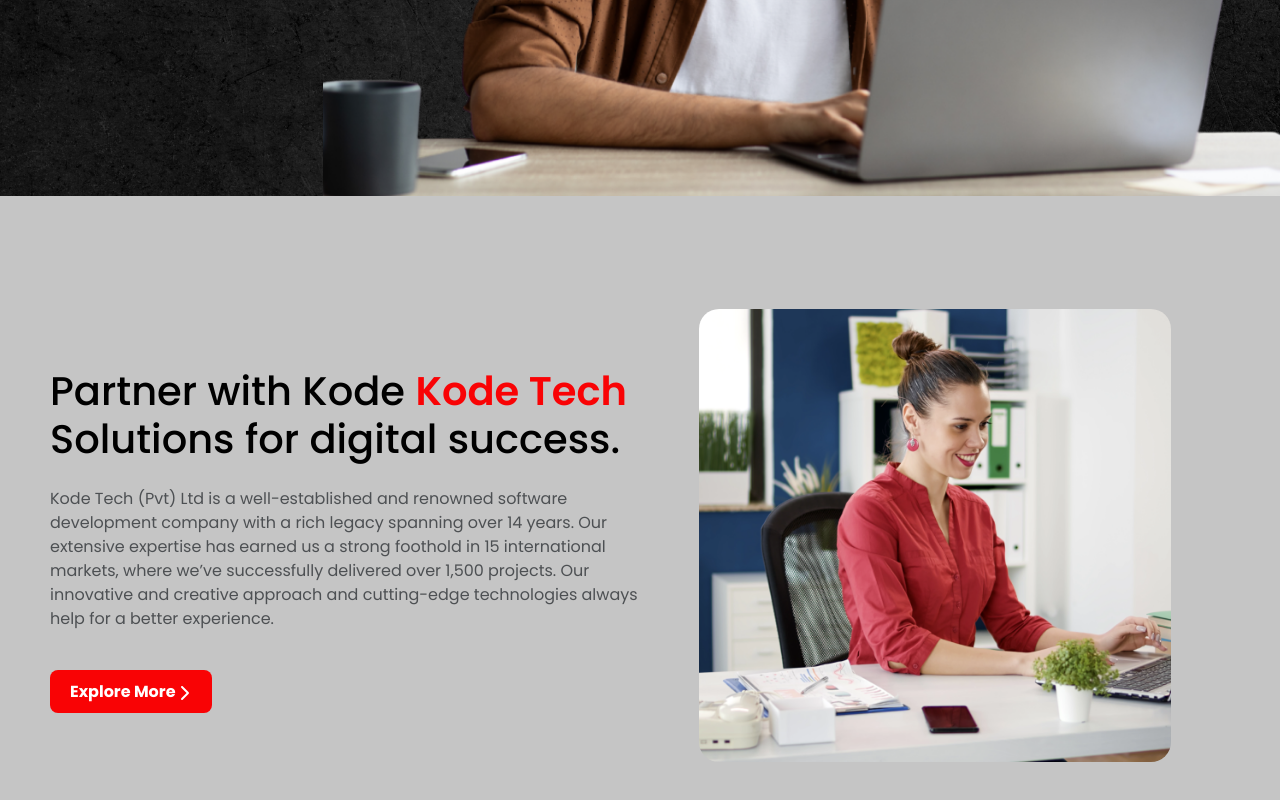
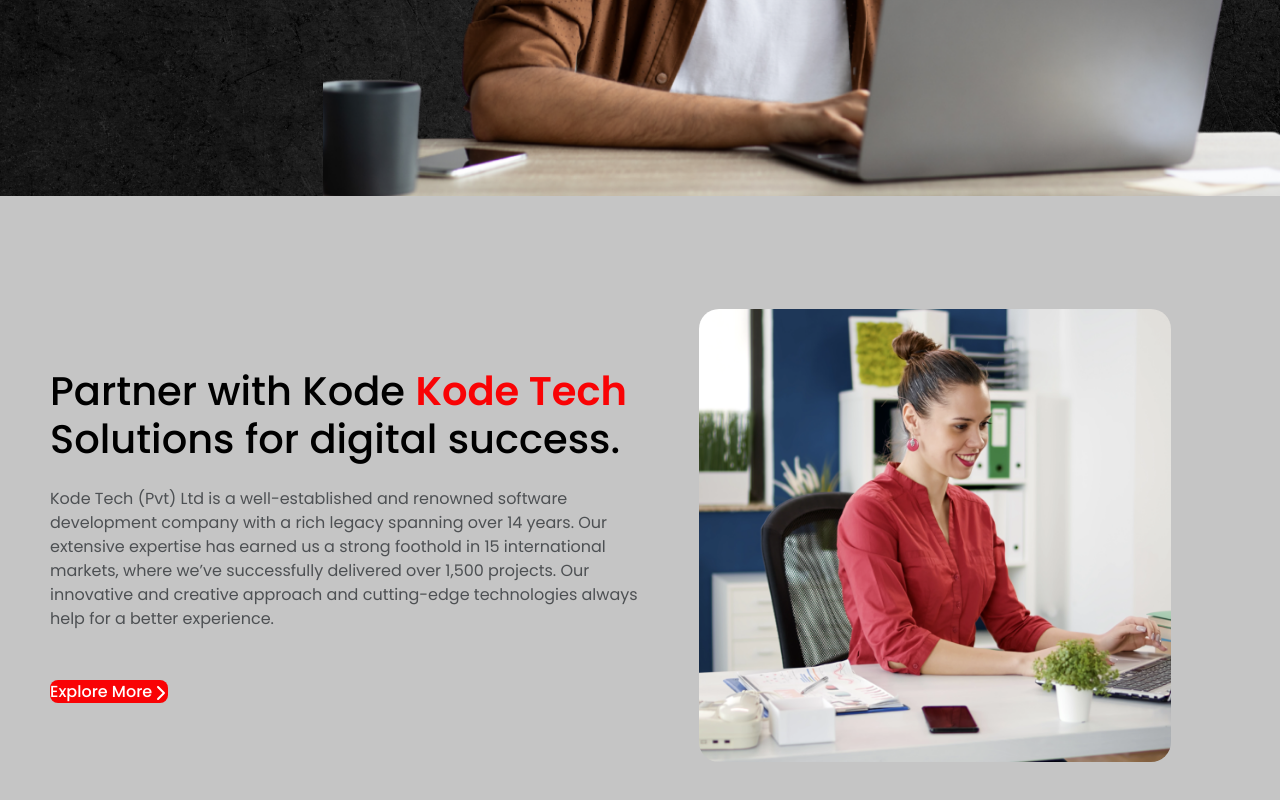
Before and after one commit to loops-it/demosite-web, a Next.js app: page / in a window 1280 px wide. Shown: the part 602-1402 px from the top of the page. Built offline with nearby package versions, Linux system fonts and the light colour scheme.

Commit message:
sec two button styles added

```diff
--- a/components/Buttons/index.tsx
+++ b/components/Buttons/index.tsx
@@ -27,7 +27,7 @@
 
   export const ButtonPrimaryArrow: React.FC<ButtonPrimaryProps> = ({ link, title, id }) => {
     return (
-      <Link key={id} className="navButton" href={link} style={{padding: '10px 50px !important;'}}>
+      <Link key={id} className="arrowButtonRedBg" href={link} style={{padding: '10px 20px !important;'}}>
         {title}
         <FaChevronRight />
       </Link>
--- a/styles/globals.css
+++ b/styles/globals.css
@@ -164,3 +164,12 @@
   font-size: var(--paraStyleTwo);
   font-weight: 400;
 }
+.arrowButtonRedBg{
+  color: var(--color-white) !important;
+  background-color: var(--color-primary-red) !important;
+  font-family: 16px;
+  font-weight: 500;
+  border-radius: 8px;
+  text-decoration: none !important;
+  width: max-content;
+}
```
